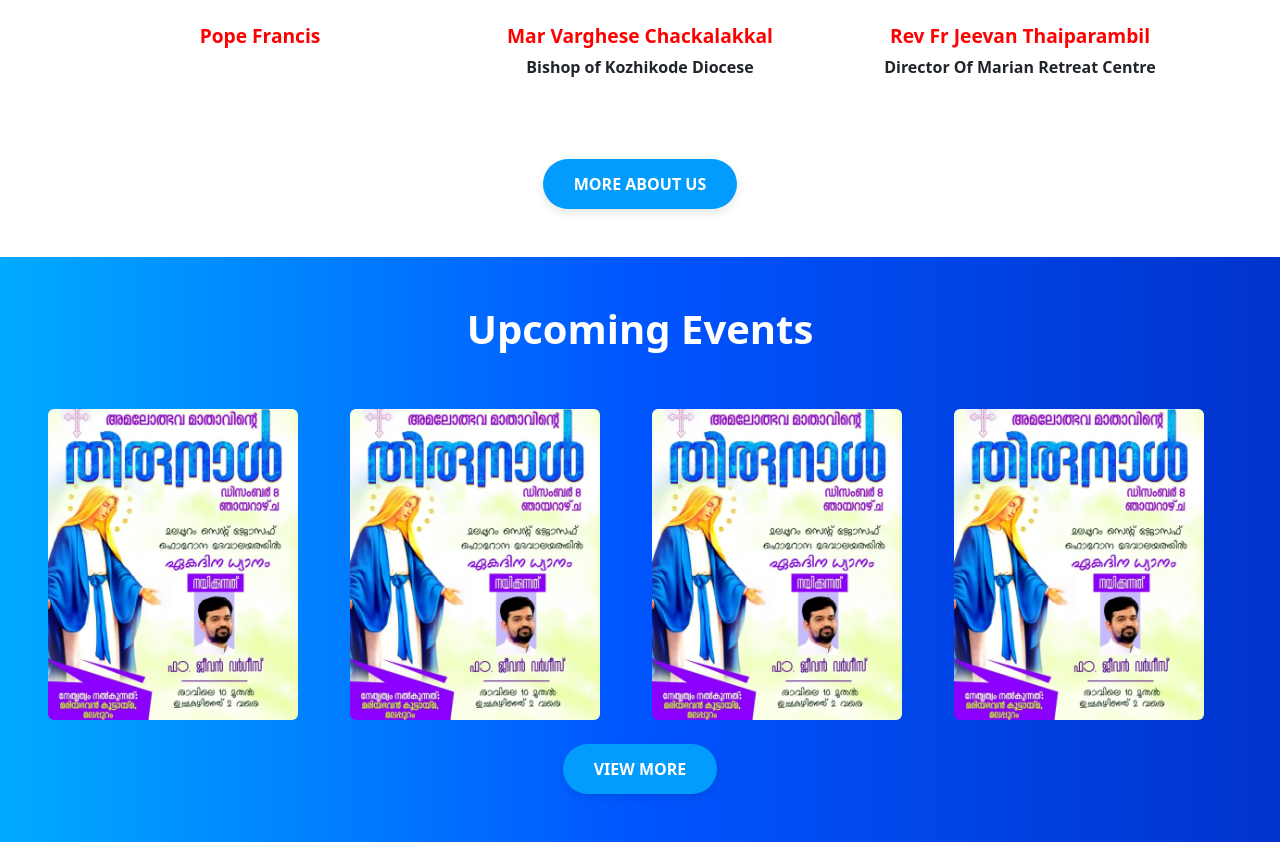
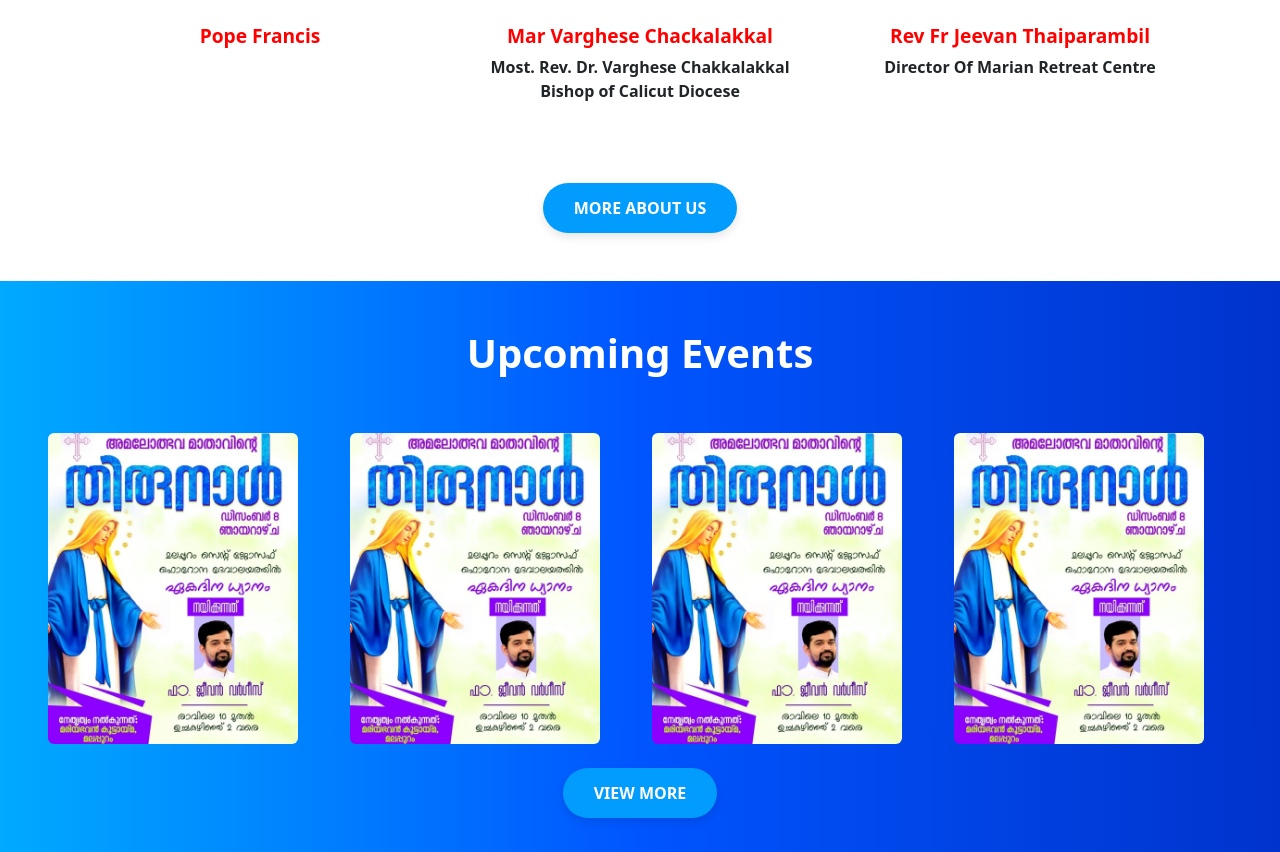
Before and after one commit to akshay-joseph-justin/marian_retreat_centre, a plain HTML site: page index.html in a window 1280 px wide. Shown: the part 1299-2151 px from the top of the page. Drawn offline with nearby package versions, Linux system fonts and the light colour scheme.

Commit message:
Update index.html

```diff
--- a/index.html
+++ b/index.html
@@ -149,7 +149,8 @@
                             <img src="img/Bishop.jpg" alt="Laptop" style="width: 200px; height: auto;">
 <br><br>
                             <h5 class="lead font-italic card-title fw-bold" style="font-size: 1.2rem;  color: red;">Mar Varghese Chackalakkal</h5>
-                            <p class="fw-bold"> Bishop of Kozhikode Diocese</p>
+                            <p class="fw-bold"> Most. Rev. Dr. Varghese Chakkalakkal
+Bishop of Calicut Diocese</p>
                         </div>
                     </div>
                 </div>
```
